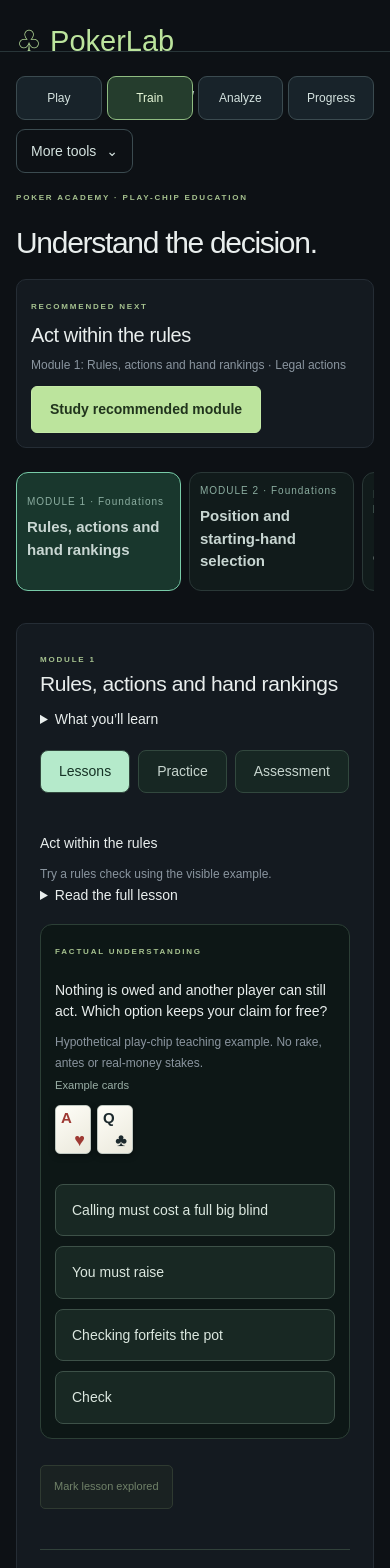
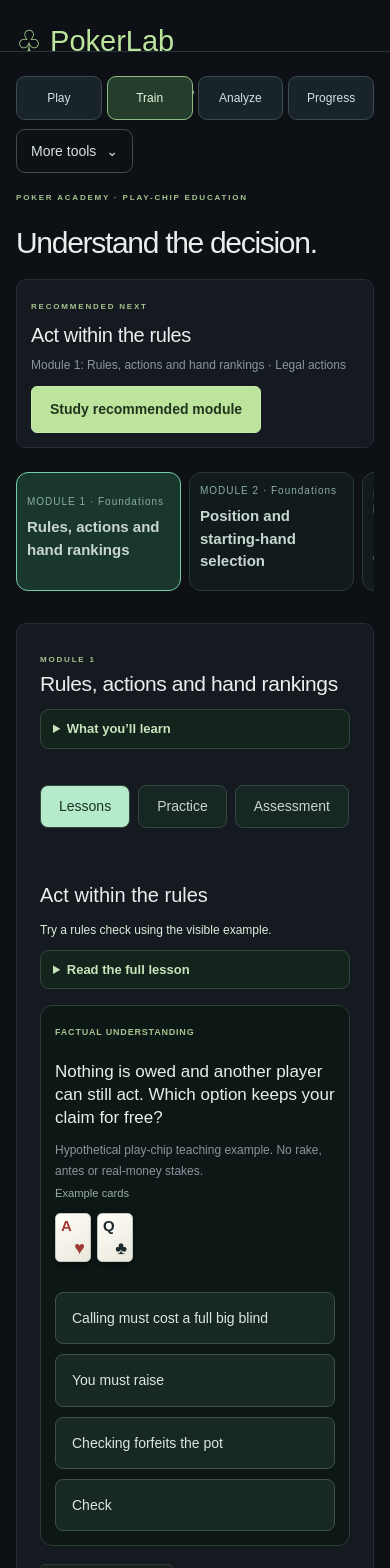
Before and after one commit to vendoraise-lang/Poker-software, a Next.js app: page /academy in a window 390 px wide. Shown: the top 1568 px of the page. Built offline with nearby package versions, Linux system fonts and the light colour scheme.

Commit message:
Style concise Academy lessons with expandable explanations

```diff
--- a/app/globals.css
+++ b/app/globals.css
@@ -4023,3 +4023,20 @@
 .community > span { display:inline-flex; }
 .showdown-summary span { overflow-wrap:anywhere; }
 @media(max-width:760px){.best-five-card{box-shadow:0 0 0 2px #f1d16e,0 0 10px #f5d57066}}
+
+/* Step 5: concise, practice-first Academy cards. */
+.academy-lesson { scroll-margin-top:24px; }
+.academy-lesson-summary { color:#dbecd9; font-size:14px; line-height:1.5; }
+.academy-deep-dive { margin:9px 0 16px; border:1px solid #32483b; border-radius:9px; background:#15231d; padding:9px 12px; }
+.academy-deep-dive summary { cursor:pointer; color:#c6e4bc; font-size:13px; font-weight:600; }
+.academy-deep-dive[open] summary { margin-bottom:10px; }
+.academy-deep-dive p { margin:6px 0; }
+.academy-exercise h3 { font-size:19px; line-height:1.35; }
+.academy-exercise .eyebrow { letter-spacing:.8px; font-size:9px; }
+.academy-choices button { font-size:14px; min-height:48px; }
+@media(max-width:760px){
+ .academy-lesson { padding:12px 0; }
+ .academy-lesson h3 { font-size:20px; }
+ .academy-exercise { margin:10px 0; padding:14px; }
+ .academy-exercise h3 { font-size:17px; }
+}
```
